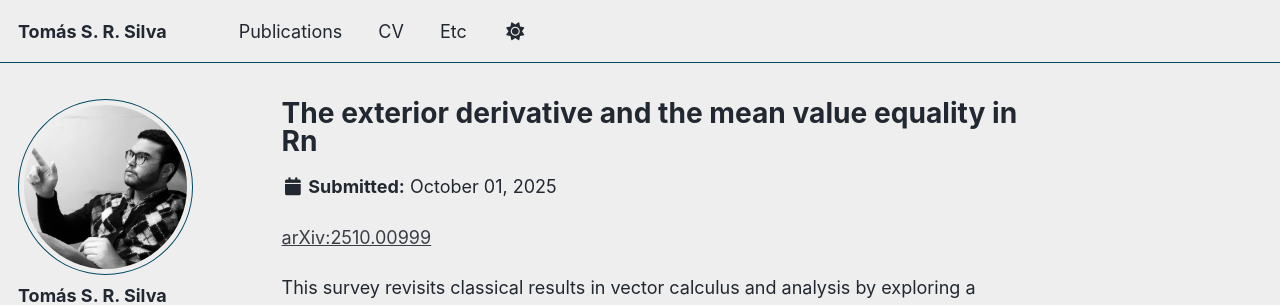
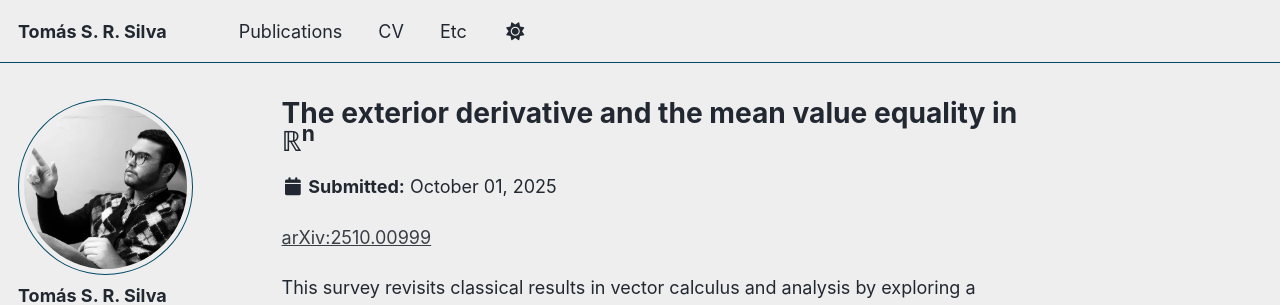
Before and after one commit to TomasSilva/TomasSilva.github.io, a Jekyll site: the page built from _publications/2025-10-The exterior derivative and the mean value equality in Rn.md, in a window 1280 px wide. Shown: the top 305 px of the page. Built offline with Jekyll 4.4.1, drawn with Linux system fonts in a browser that asks for light colours; some web fonts are replaced; a script bundle is joined from its source files by our own code; library files that are not in the unit come from our copies.

Commit message:
tex bug fix

```diff
--- a/_publications/2025-10-The exterior derivative and the mean value equality in Rn.md
+++ b/_publications/2025-10-The exterior derivative and the mean value equality in Rn.md
@@ -1,9 +1,9 @@
 ---
-title: "The exterior derivative and the mean value equality in  Rn"
+title: "The exterior derivative and the mean value equality in ℝ<sup>n</sup>"
 collection: publications
 category: preprints
 permalink: /publication/2025-10-The exterior derivative and the mean value equality in Rn
-excerpt: 'joint with Daniel Fadel and Henrique N. Sá Earp,'
+excerpt: 'joint with Daniel Fadel and Henrique N. Sá Earp'
 date: 2025-10-01
 venue: #
 slidesurl: #
```
Also changed, not shown: _publications/2024-02-Machine learning Sasakian and G2 topology on contact Calabi-Yau 7-manifolds.md (+1 -1 lines), _publications/2026-02-Neural and numerical methods for G2.md (+1 -1 lines).
